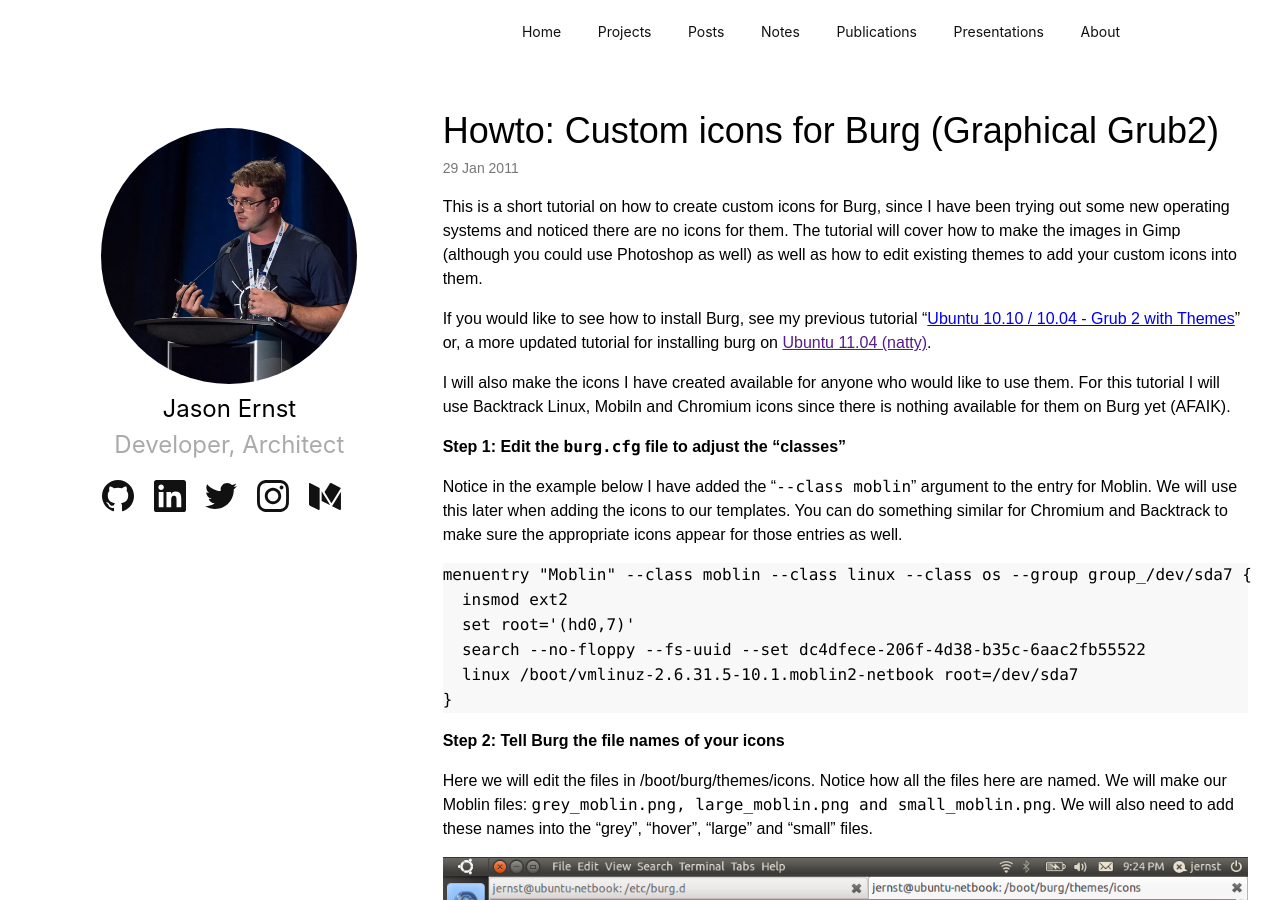
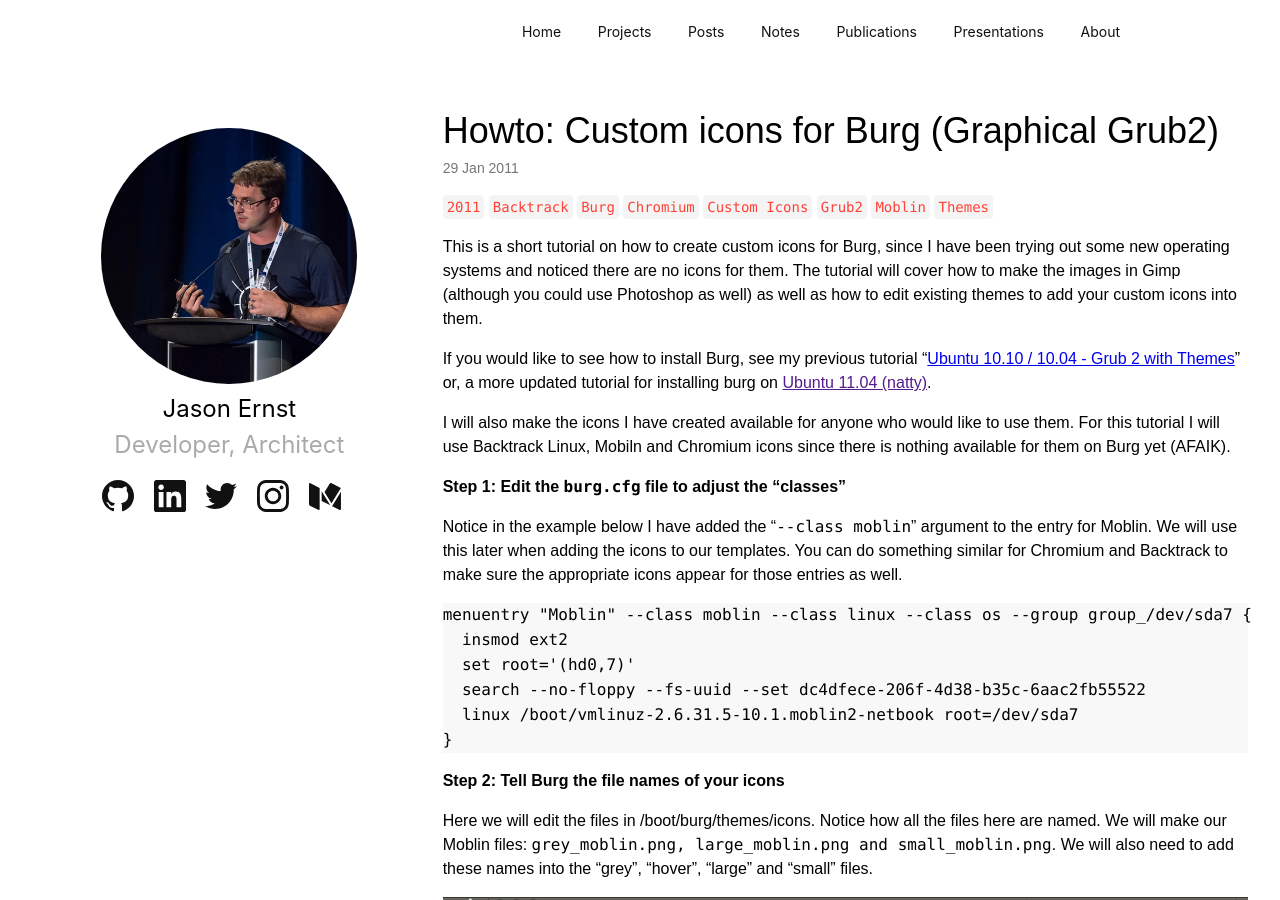
Before and after one commit to compscidr/old-compscidr.github.io, a Jekyll site: the page built from collections/_posts/2011-01-29-Howto-Custom-icons-for-Burg-Graphical-Grub2.md, in a window 1280 px wide and 900 px high. Built offline with Jekyll 4.4.1, drawn with Linux system fonts in a browser that asks for light colours; nearby versions of some CDN libraries.

Commit message:
added tags / cats

```diff
--- a/collections/_posts/2011-01-29-Howto-Custom-icons-for-Burg-Graphical-Grub2.md
+++ b/collections/_posts/2011-01-29-Howto-Custom-icons-for-Burg-Graphical-Grub2.md
@@ -4,8 +4,8 @@
 published: true
 featured-image: "radiance-theme.png"
 featured-alt: ""
-categories: []
-tags: []
+categories: [Featured, Linux, Miscellaneous, Tutorials]
+tags: [2011, Backtrack, Burg, Chromium, Custom Icons, Grub2, Moblin, Themes]
 ---
 
 This is a short tutorial on how to create custom icons for Burg, since I have been trying out some new operating systems and noticed there are no icons for them. The tutorial will cover how to make the images in Gimp (although you could use Photoshop as well) as well as how to edit existing themes to add your custom icons into them.
```
